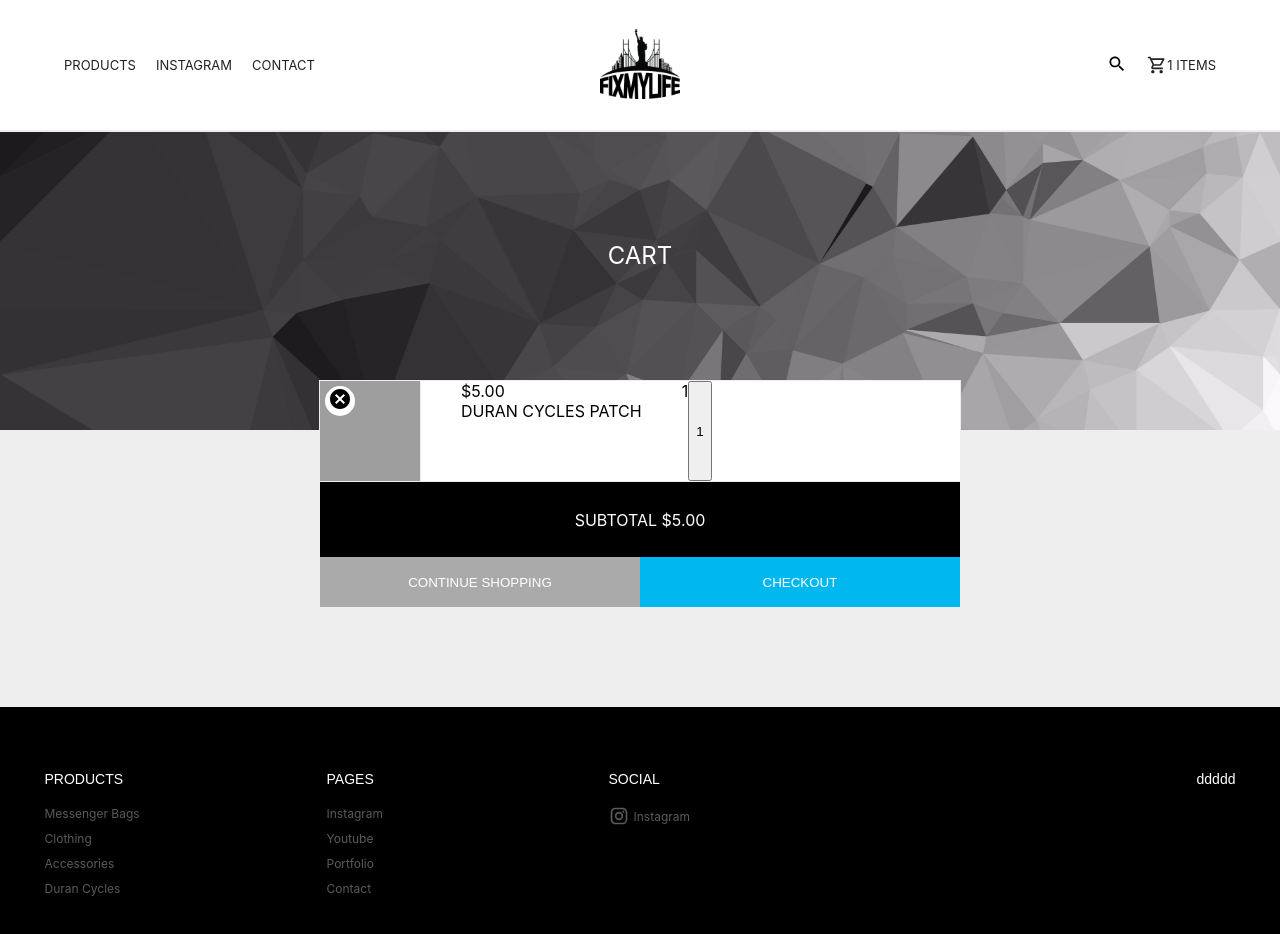
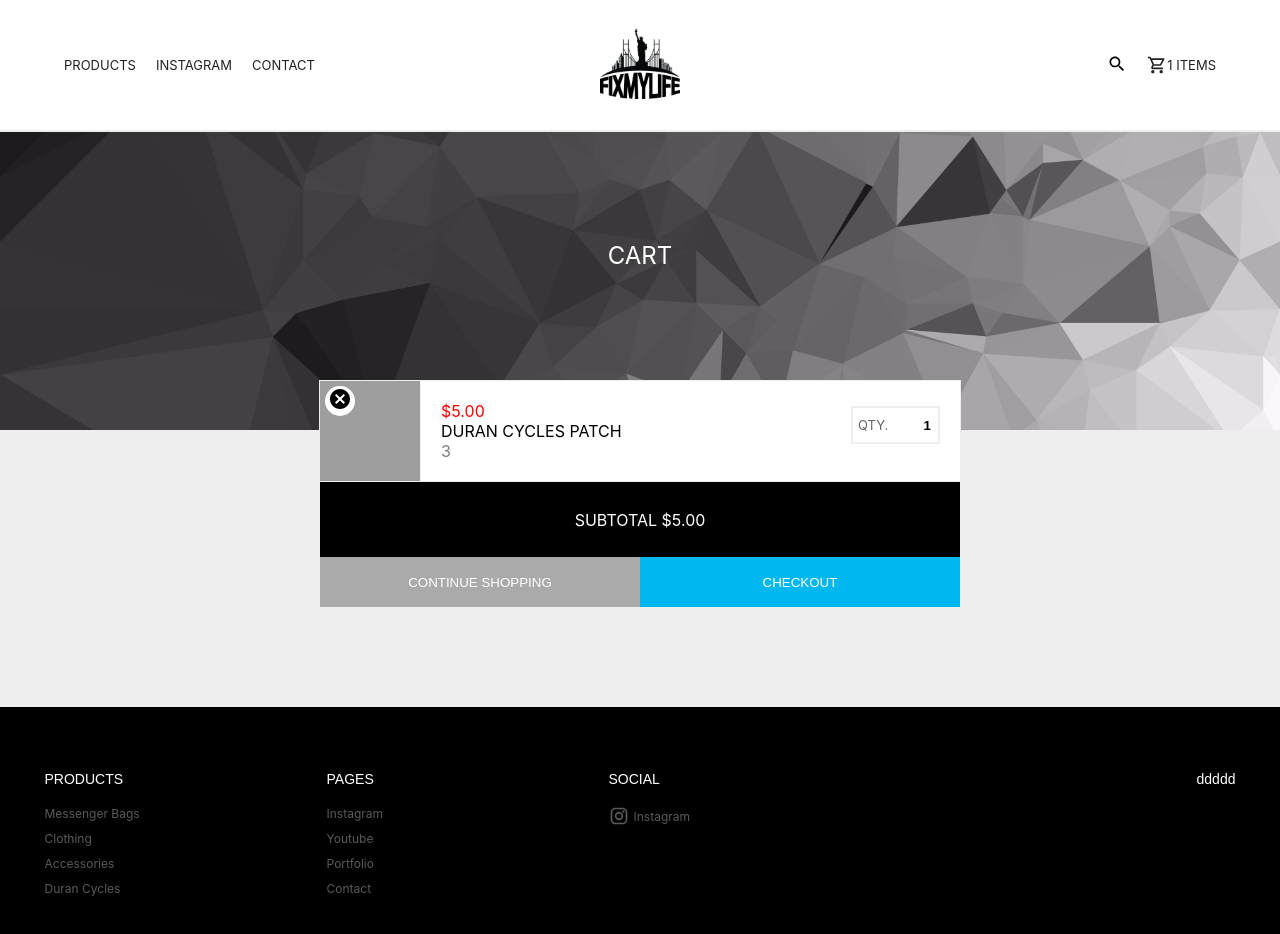
Before and after one commit to fixmylifeShop/fixmylife-frontend, a React (Create React App) app: page /product/1 in a window 1280 px wide. Both pictures are taken after a click on the button "buy". Shown: the top 934 px of the page. Built offline with nearby package versions, Linux system fonts and the light colour scheme; grey boxes are pictures that could not be loaded.

Commit message:
cart done working on product options

```diff
--- a/src/CSS/App.css
+++ b/src/CSS/App.css
@@ -175,8 +175,7 @@
 }
 .cartCardImageContainer {
   width: 100px;
-  height: 100px;
-  /* overflow: hidden; */
+  min-width: 100px;
   background-position: 50%;
   background-repeat: no-repeat;
   background-size: cover;
@@ -200,22 +199,23 @@
 .cartCardDescription {
   /* width: 70%; */
   text-align: left;
-  padding: 0 40px;
+  padding-left: 20px;
   display: flex;
-  justify-content: center;
+  justify-content: start;
+  align-self: center;
+  flex-grow: 2;
 }
 
 .cartCardCurrency {
   margin: 0;
+  color:red
 }
 .cartCardName {
   margin: 0;
 }
-
-.cartCardQuantityContainer {
-  display: flex;
-  float: right;
-  position: relative;
+.cartCartOption {
+  margin: 0;
+  opacity: 0.5;
 }
 
 .cartSubtotal {
@@ -253,6 +253,46 @@
   background: #00b7ef;
 }
 
+.cartCardQuantityContainer {
+  /* width: 100%; */
+  /* right:-10%; */
+  float: right;
+  margin-right: 20px;
+  /* align-self: flex-end; */
+  /* flex-grow: 1; */
+}
+
+.quantityContainer {
+  position: relative;
+  top: 25%;
+  border: 2px solid #eeeeee;
+  float: right;
+  height: 24px;
+  display: flex;
+  justify-content: space-between;
+  align-items: center;
+  /* margin-right: 48px; */
+  padding: 5px 5px;
+  /* padding-right: 10px; */
+  width: 75px;
+}
+
+.quantityContainer span {
+  display: flex;
+  align-items: center;
+  width: 48%;
+  opacity: 0.6;
+  font-size: small;
+}
+
+.quantityContainer input {
+  text-align: right;
+  width: 48%;
+  outline: none;
+  border: none;
+  color: #222222;
+}
+
 /* product page ------------- */
 
 .productContainer {
@@ -277,7 +317,6 @@
   /* height:100%; */
   /* border: 1px solid #eeeeee; */
 }
-
 .productImageContainer img {
   width: 80%;
   padding: 30px;
--- a/src/components/pages/cartPage.js
+++ b/src/components/pages/cartPage.js
@@ -1,4 +1,4 @@
-import React from "react";
+import React, { useState } from "react";
 import Banner from "../banner.js";
 import { Link } from "react-router-dom";
 import Currency from "../currency.js";
@@ -7,13 +7,14 @@
 import CancelIcon from "@material-ui/icons/Cancel";
 
 export default function CartPage(props) {
+  const [quantity, setQuantity] = useState();
   let history = useHistory();
 
   const editCart = (id) => {
     let array = [];
     let localCart = localStorage.getItem("cart");
-    let newCart = localCart
-      .split(", ")
+    localCart
+      .split(",")
       .filter((num) => num != id)
       .forEach((num) => {
         if (num) {
@@ -34,12 +35,19 @@
     props.setCartChange(true);
   };
 
+  console.log(quantity);
+  const handleChange = (e) => {
+    setQuantity(e.target.value);
+  };
+
   const editQuantity = (id, count) => {
+    if (Number.isInteger(parseInt(count))) {
       let array = editCart(id);
       for (let i = 0; i < count; i++) array.push(id);
       localStorage.setItem("cart", array);
       console.log(array);
       props.setCartChange(true);
+    }
   };
 
   const card = (product) => {
@@ -57,16 +65,32 @@
           <div>
             <p className="cartCardCurrency">{Currency(product.price)}</p>
             <p className="cartCardName"> {product.name.toUpperCase()}</p>
+            <p className="cartCartOption"> 3</p>
           </div>
         </div>
-        <div className="cartCardQuantityContainer">{product.quantity}</div>
-        <button
+        <div className="cartCardQuantityContainer">
+          <form
+            className="quantityContainer"
+            onSubmit={() => editQuantity(product.id, quantity || product.id)}
+
+          >
+            <span>QTY. </span>
+            <input
+              placeholder={product.quantity}
+              onChange={handleChange}
+              // onMouseDown={() => editQuantity(product.id, quantity || product.id)}
+              name="password"
+            />
+
+            {/* <button
               onClick={() => {
                 editQuantity(product.id, 3);
               }}
             >
-          1
-        </button>
+              {product.quantity}
+            </button> */}
+          </form>
+        </div>
       </div>
     );
   };
@@ -90,20 +114,10 @@
       <Banner title="Cart" />
       <div className="cartContainer">
         {cartContent()}
-        <div
-          className={
-            // `cartSubtotal hidden`
-            props.cart.items ? "cartSubtotal" : "hidden"
-          }
-        >
+        <div className={props.cart.items ? "cartSubtotal" : "hidden"}>
           SUBTOTAL {Currency(props.cart.subtotal)}
         </div>
-        <div
-          className={
-            // `cartOptions ${hidden}`
-            props.cart.items ? "cartOptions" : "hidden"
-          }
-        >
+        <div className={props.cart.items ? "cartOptions" : "hidden"}>
           <button
             onClick={() => {
               history.push("/products");
--- a/src/components/pages/individualProductPage.js
+++ b/src/components/pages/individualProductPage.js
@@ -1,9 +1,10 @@
-import React from "react";
+import React, { useState } from "react";
 import Banner from "../banner.js";
 import { useParams, useHistory } from "react-router-dom";
 import currency from "../currency";
 
 export default function IndividualProductPage(props) {
+  const [selectOption, setSelectOption] = useState();
   let { id } = useParams();
   let history = useHistory();
   let product = props.products.find((obj) => obj.id == id);
@@ -19,15 +20,36 @@
     history.push("/cart");
   };
 
-  const line = (description) => {
-    return (
-      <div>
-        {description.map((line) => {
-          return <p>{line}</p>;
-        })}
-      </div>
-    );
+  // const line = (description) => {
+  //   return (
+  //     <div>
+  //       {description.map((line) => {
+  //         return <p>{line}</p>;
+  //       })}
+  //     </div>
+  //   );
+  // };
+
+  const options = () => {
+    if (product.options && product.options.length > 1) {
+      console.log(product.options[1][1]);
+      const option = product.options;
+      return (
+        <select>
+          {option.map((choice, index) => {
+            console.log(choice);
+
+            return (
+              <option onClick={() => setSelectOption(index)}>
+                {choice[0]} {choice[1] ? " - " + currency(choice[1]) : ""}
+              </option>
+            );
+          })}
+        </select>
+      );
+    }
   };
+  options();
   return (
     <div>
       <Banner />
@@ -41,6 +63,7 @@
             <h3>{currency(product.price)}</h3>
             <h4>{product.name.toUpperCase()}</h4>
           </div>
+          {options()}
           <button
             onClick={() => {
               addToCart();
```
Lines whose indentation alone changed are shown as unchanged.
